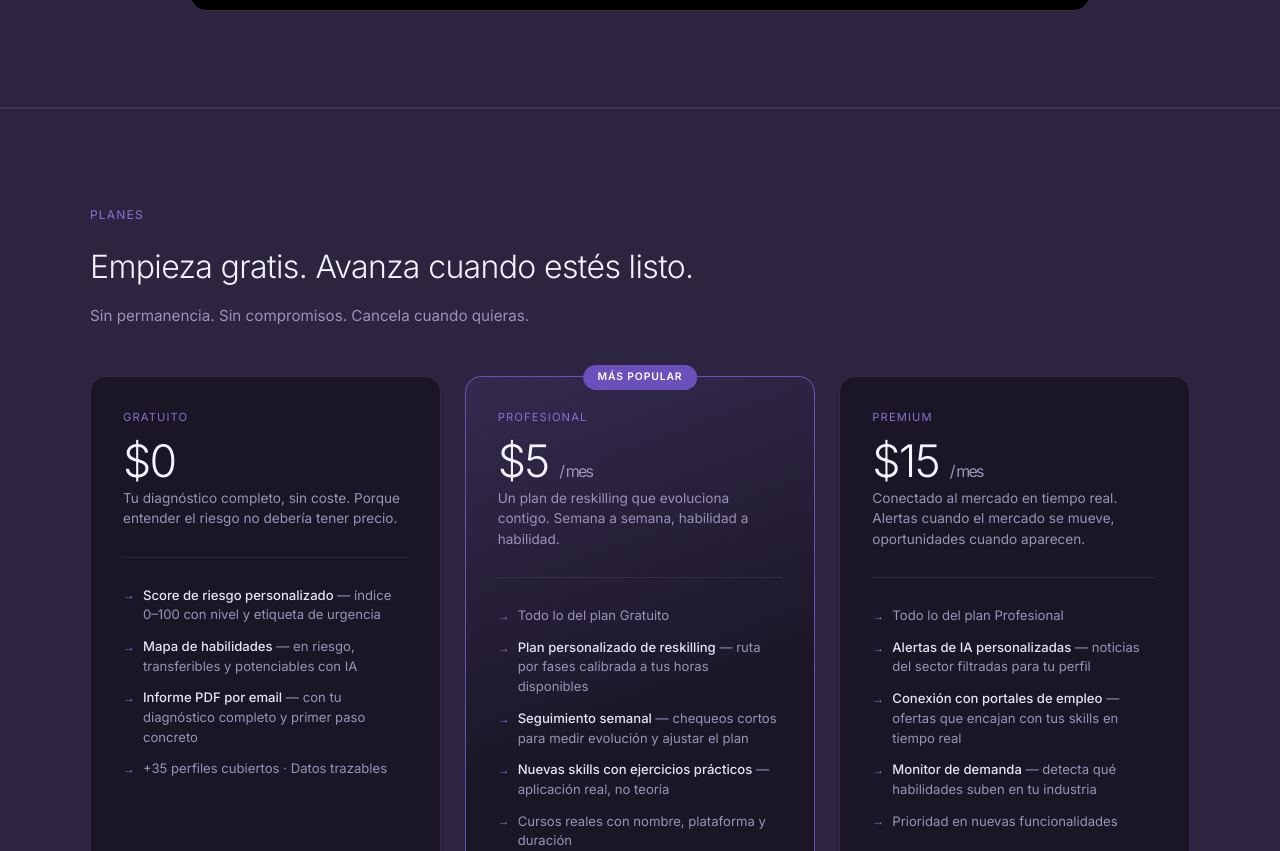
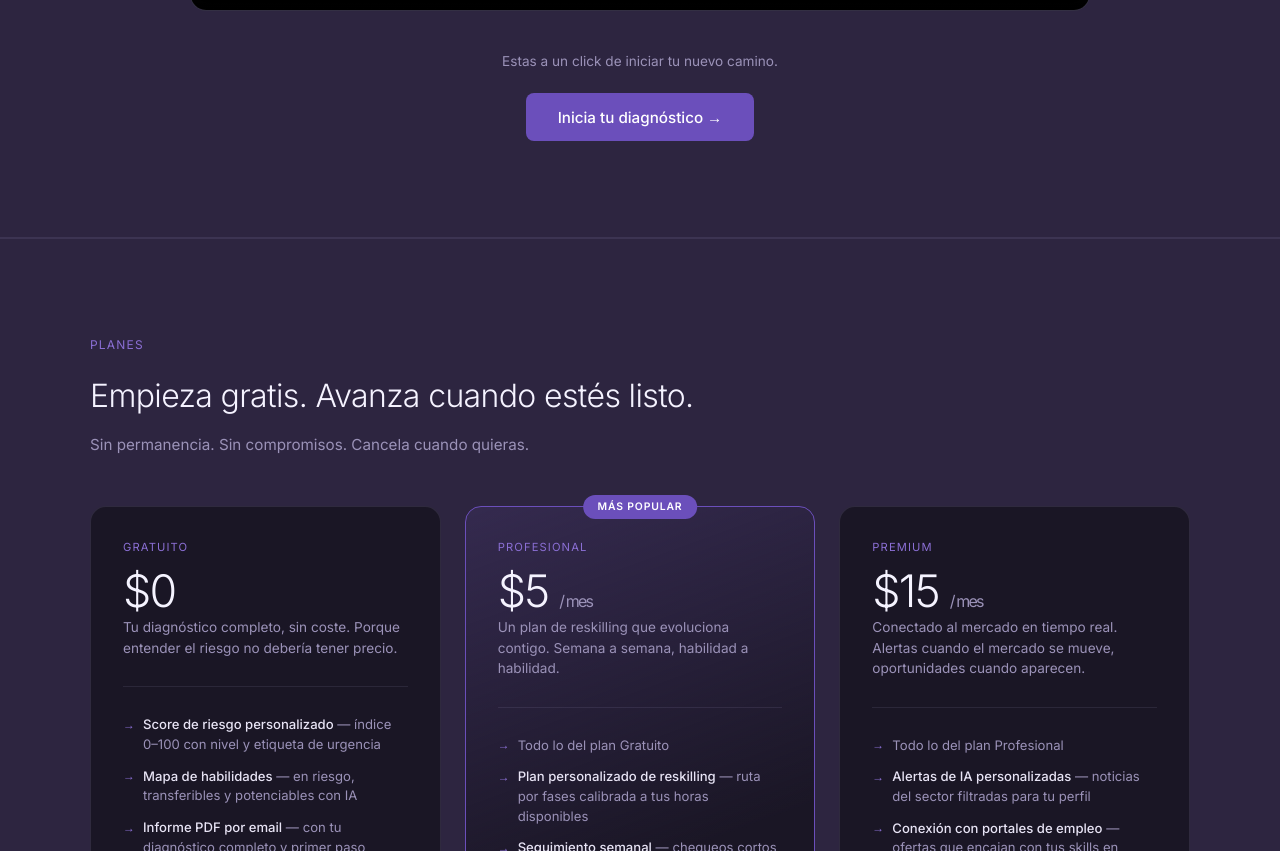
Before and after one commit to mzamudio-max/nexo, a plain HTML site: page index.html in a window 1280 px wide. Shown: the part 6114-6965 px from the top of the page. Drawn offline with Linux system fonts and the light colour scheme; grey boxes are pictures that could not be loaded.

Commit message:
Update index.html

```diff
--- a/index.html
+++ b/index.html
@@ -492,6 +492,11 @@
         <source src="Runway_timeline_export_ae33479c-a578-46f3-b4bf-bb3578bab077%20%281%29.mp4" type="video/mp4">
         Tu navegador no soporta la reproducción de video.
       </video>
+      </div>
+    <div class="professions-cta">
+      <p>Estas a un click de iniciar tu nuevo camino.</p>
+      <button class="btn-cta modal-trigger">Inicia tu diagnóstico →</button>
+    </div>
     </div>
   </div>
 </div>
```
